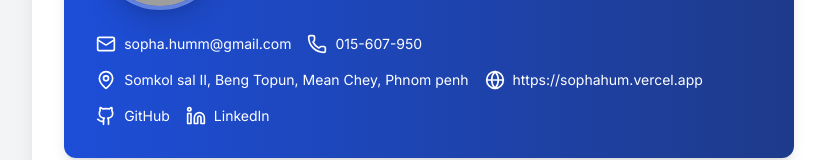
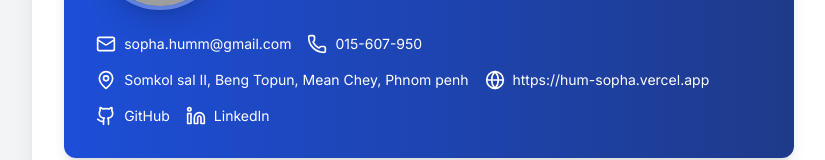
Before and after one commit to SophaHum/cv-template, a Next.js app: page / in a window 1280 px wide. Shown: the part 254-414 px from the top of the page, without its empty margins (211-1036 px from the left). Built offline with nearby package versions, Linux system fonts and the light colour scheme; grey boxes are pictures that could not be loaded.

Commit message:
update redirect to portfolio

```diff
--- a/app/page.tsx
+++ b/app/page.tsx
@@ -98,8 +98,8 @@ export default function CV() {
                 />
                 <ContactInfo
                   icon={<Globe className="w-5 h-5 print:w-4 print:h-4" />}
-                  text="https://sophahum.vercel.app"
-                  link="https://sophahum.vercel.app"
+                  text="https://hum-sopha.vercel.app"
+                  link="https://hum-sopha.vercel.app"
                 />
                 <ContactInfo
                   icon={<Github className="w-5 h-5 print:w-4 print:h-4" />}
@@ -248,6 +248,7 @@ export default function CV() {
                       "Jenkins",
                       "Ansible",
                       "Kubernetes",
+                      "Grafana",
                       "AWS",
                       "Vercel",
                     ]}
```
